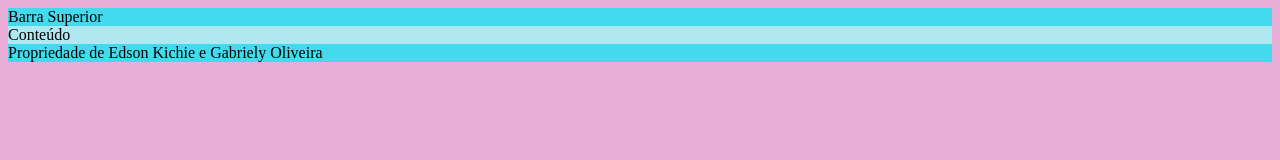
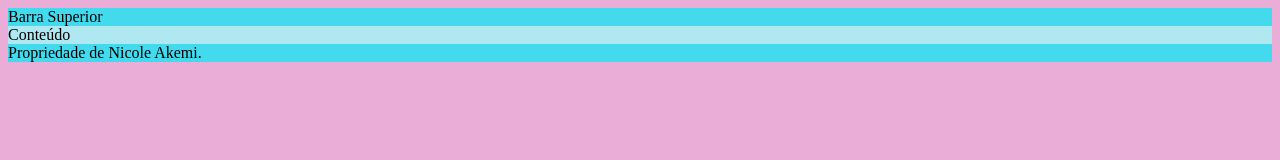
Before and after one commit to NickMaringa/2I3, a plain HTML site: page Index.html in a window 1280 px wide. Drawn offline with Linux system fonts and the light colour scheme; files that its build step writes are made by us from their sources; files whose address does not match are found by name.

Commit message:
Update Index.html

```diff
--- a/Index.html
+++ b/Index.html
@@ -23,7 +23,7 @@
 
 
     <footer class="rodape">
-        Propriedade de Edson Kichie e Gabriely Oliveira
+        Propriedade de Nicole Akemi.
     </footer>
 </body>
 
```
